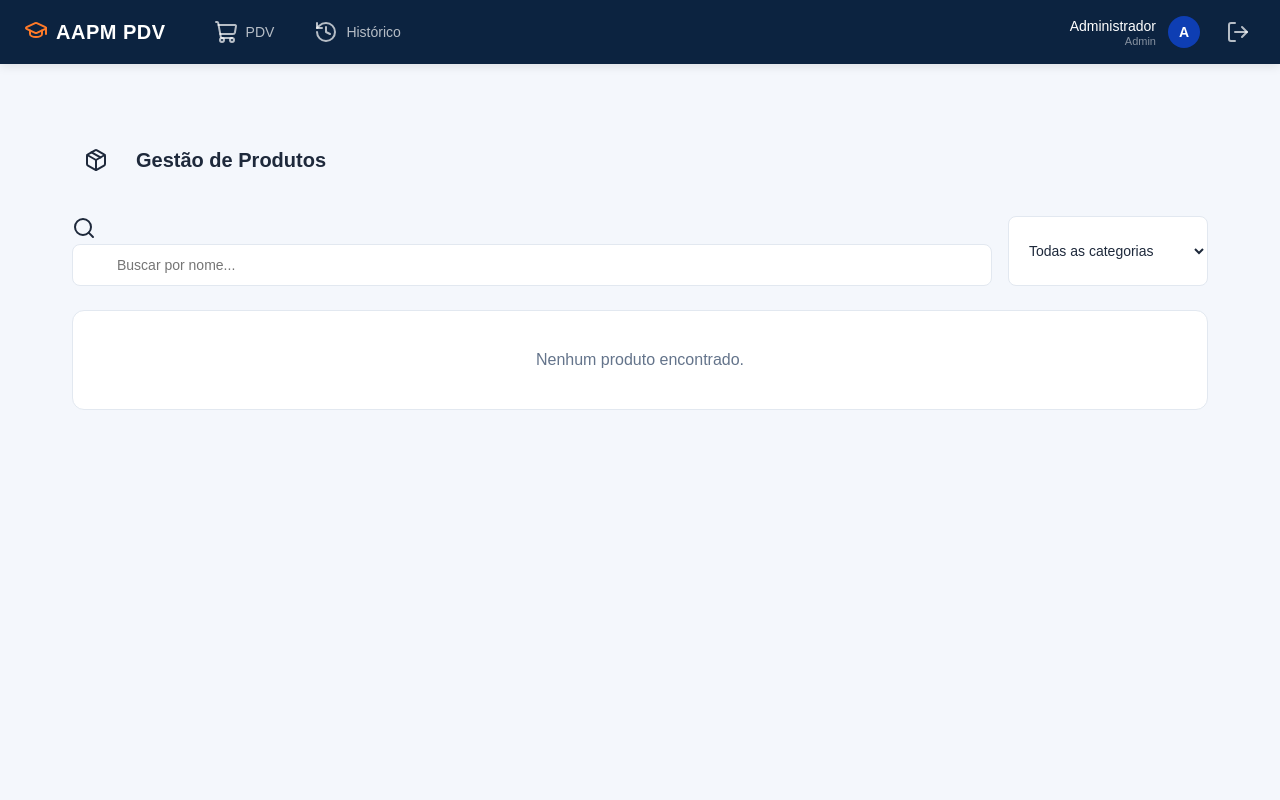
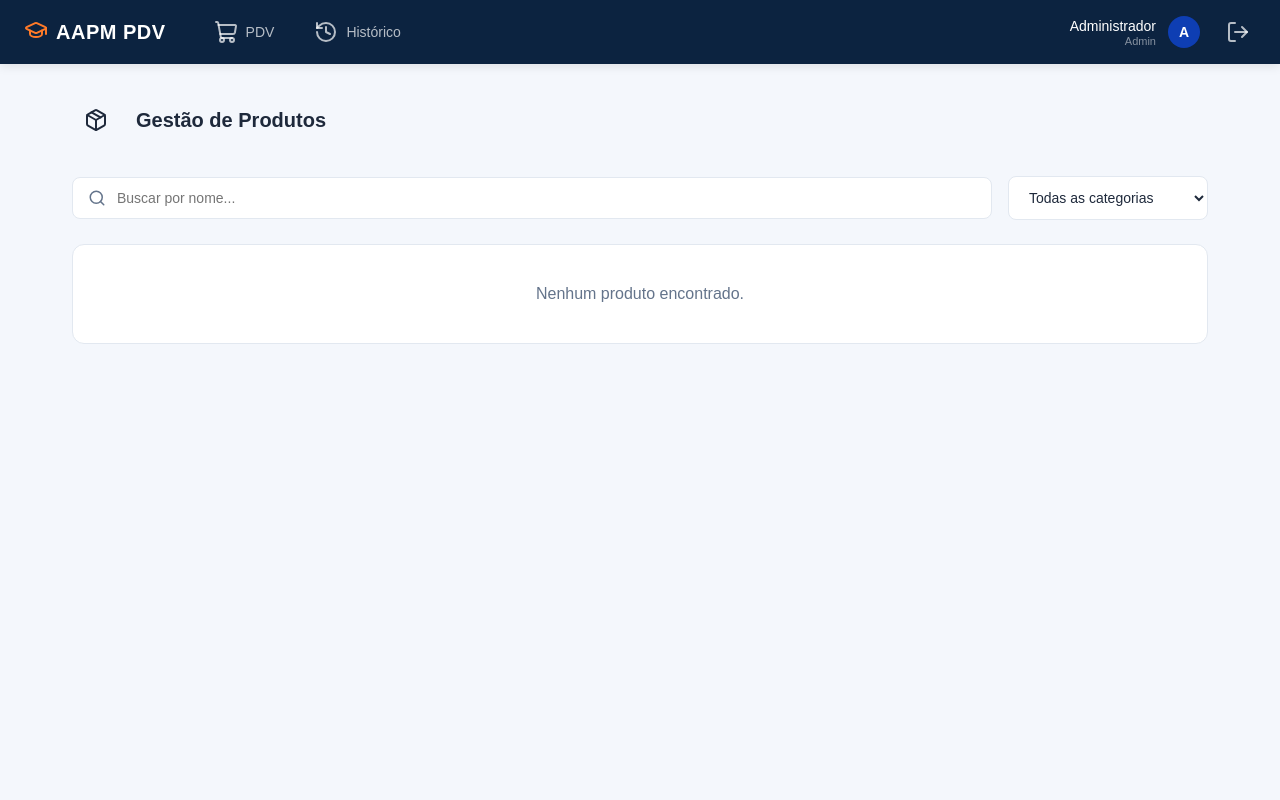
Before and after one commit to raulinee/Projeto-AAPM, a FastAPI app: template app/templates/produtos/index.html in a window 1280 px wide. Run offline with FastAPI, Linux system fonts and the light colour scheme; the template is opened without the code that fills it, so the values that code supplies are empty.

Commit message:
ajustes nos css para melhorar o layout

```diff
--- a/app/static/css/dashboard.css
+++ b/app/static/css/dashboard.css
@@ -28,7 +28,7 @@
 body {
     background-color: var(--bg-main);
     color: var(--text-primary);
-    min-height: 100vh;
+    height: 100vh;
     display: flex;
     flex-direction: column;
     overflow: hidden;
@@ -167,6 +167,12 @@ body {
 /* ==========================================
    CORPO PRINCIPAL (CONTAINER)
    ========================================== */
+.page-container {
+    flex: 1;
+    overflow-y: auto;
+    min-height: 0;
+}
+
 .app-container {
     display: flex;
     flex: 1;
@@ -184,6 +190,7 @@ body {
     flex-direction: column;
     gap: 20px;
     overflow-y: auto;
+    min-height: 0;
 }
 
 /* Barra de Busca */
@@ -191,6 +198,7 @@ body {
     position: relative;
     max-width: 480px;
     width: 100%;
+    flex-shrink: 0;
 }
 
 .search-input {
@@ -226,6 +234,7 @@ body {
     overflow-x: auto;
     padding-bottom: 4px;
     scrollbar-width: thin;
+    flex-shrink: 0;
 }
 
 .category-btn {
@@ -450,6 +459,7 @@ input:checked + .slider:before {
     padding: 24px;
     display: flex;
     flex-direction: column;
+    min-height: 0;
 }
 
 /* Estado de Carrinho Vazio */
--- a/app/static/css/produtos.css
+++ b/app/static/css/produtos.css
@@ -269,6 +269,7 @@ select.form-control {
 /* Filtros */
 .filters-bar {
     display: flex;
+    align-items: center;
     gap: 16px;
     margin-bottom: 24px;
 }
@@ -278,7 +279,7 @@ select.form-control {
     flex: 1;
 }
 
-.search-input-wrapper i {
+.search-input-wrapper svg, .search-input-wrapper i {
     position: absolute;
     left: 16px;
     top: 50%;
--- a/app/static/css/style.css
+++ b/app/static/css/style.css
@@ -34,7 +34,7 @@ body{
 /* MAIN */
 
 main{
-    padding:40px;
+    padding:0;
 }
 
 /* CARDS */
--- a/app/static/css/usuarios.css
+++ b/app/static/css/usuarios.css
@@ -73,6 +73,7 @@
 /* Filtros */
 .filters-bar {
     display: flex;
+    align-items: center;
     gap: 16px;
     margin-bottom: 24px;
 }
@@ -82,7 +83,7 @@
     flex: 1;
 }
 
-.search-input-wrapper i {
+.search-input-wrapper svg, .search-input-wrapper i {
     position: absolute;
     left: 16px;
     top: 50%;
@@ -115,9 +116,6 @@
     outline: none;
     background: #fff;
     min-width: 200px;
-    display: flex;
-    align-items: center;
-    gap: 8px;
 }
 
 /* Tabela */
```
